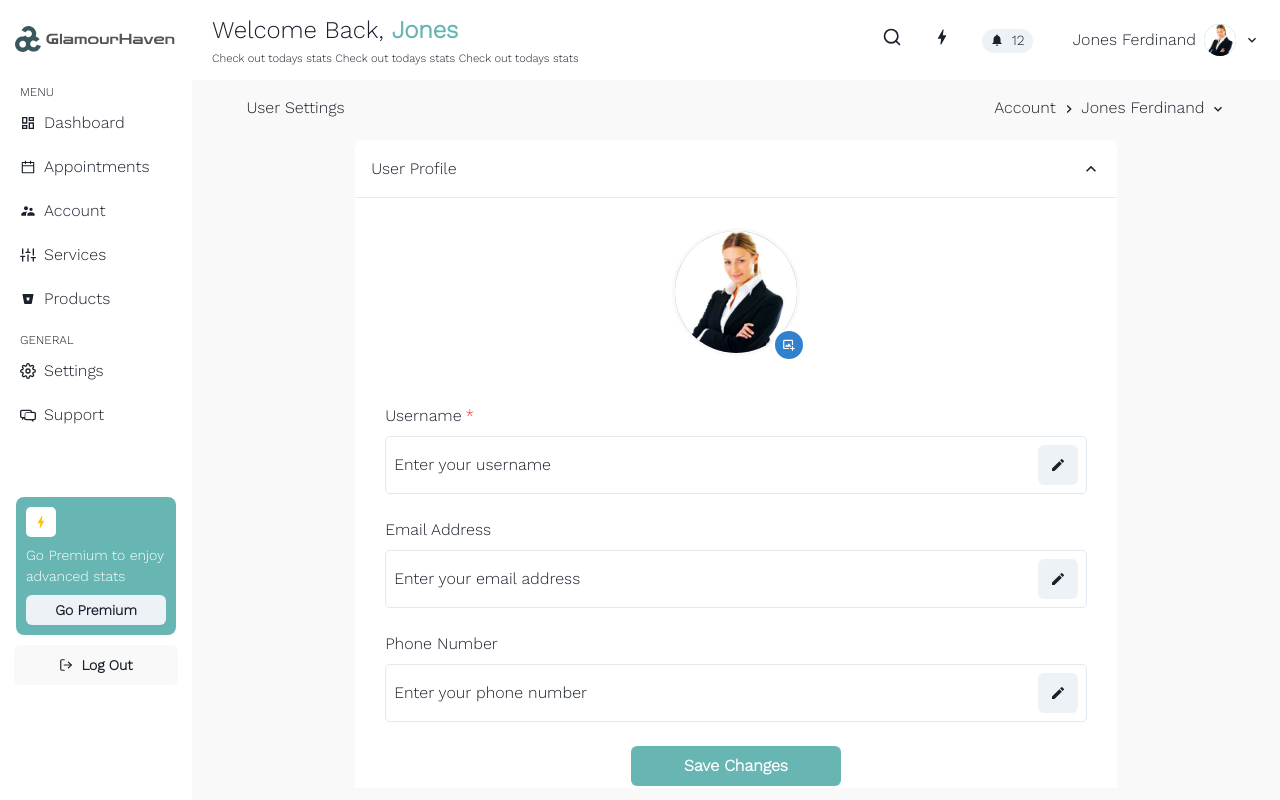
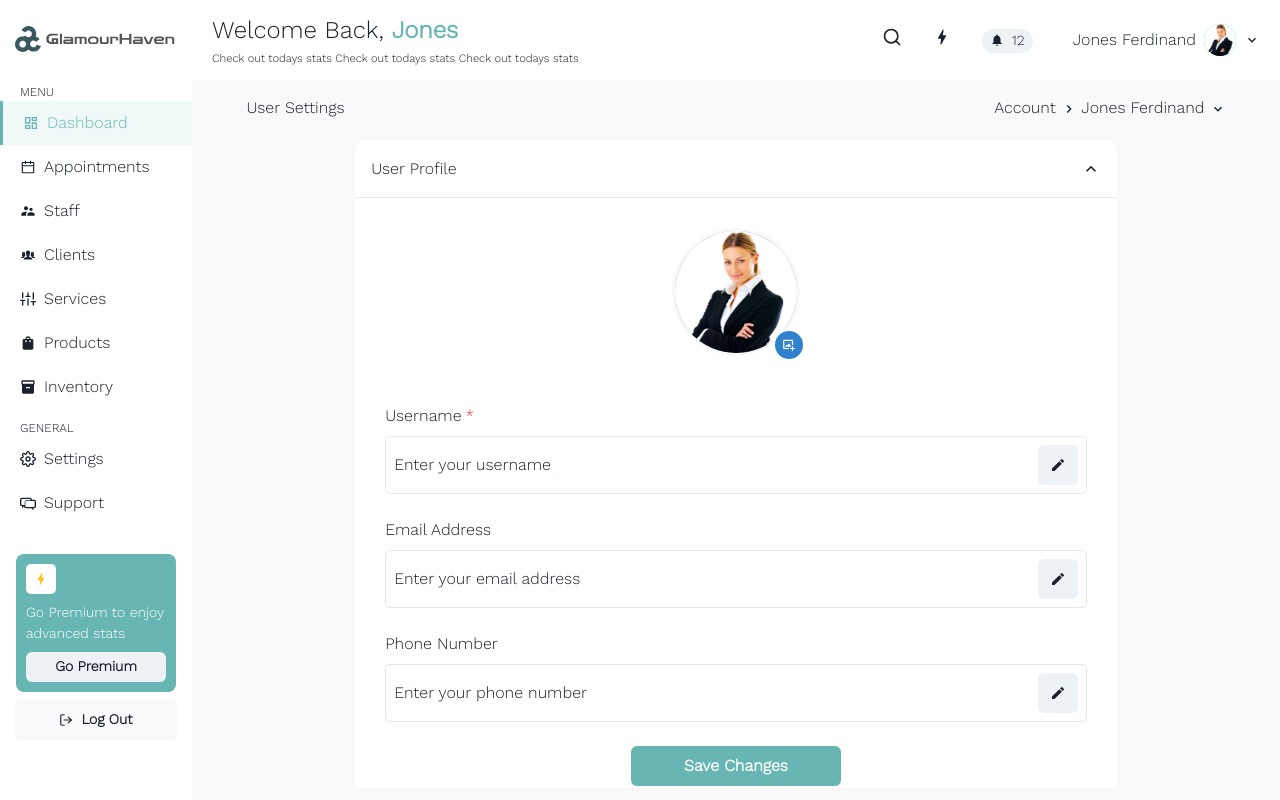
Before and after one commit to ProjectXV/GlamourHaven, a React (Create React App) app in the folder client/: page /account/settings in a window 1280 px wide. Built offline with nearby package versions, Linux system fonts and the light colour scheme.

Commit message:
Refactored Sidebar Code

```diff
--- a/client/src/App.css
+++ b/client/src/App.css
@@ -4,6 +4,13 @@
   text-align: center;
   font-family: "Work Sans";
   background-color: #fffdfa;
+}
+
+.active-sidebaritem {
+  color: #67b6b3;
+  border-left-width: 3px;
+  border-left-color: #67b6b3;
+  background-color: #eff9f8;
 }
 
 /* Works on Firefox */
--- a/client/src/components/Sidebar.js
+++ b/client/src/components/Sidebar.js
@@ -1,23 +1,115 @@
 import React from "react";
-import {
-  Box,
-  HStack,
-  VStack,
-  Text,
-  Button,
-  // Divider,
-  Link,
-  Center,
-} from "@chakra-ui/react";
+import { Box, HStack, VStack, Text, Button, Center } from "@chakra-ui/react";
 import { RiDashboardLine } from "react-icons/ri";
 import { AiOutlineCalendar } from "react-icons/ai";
-import { MdSupervisorAccount, MdBolt } from "react-icons/md";
+import {
+  MdSupervisorAccount,
+  MdBolt,
+  MdShoppingBag,
+  MdInventory,
+} from "react-icons/md";
 import { FiSliders, FiSettings, FiLogOut } from "react-icons/fi";
-import { CgBitbucket } from "react-icons/cg";
 import { TiMessages } from "react-icons/ti";
+import { IoIosPeople } from "react-icons/io";
 import Logo from "./Logo";
+import "../App.css";
+import { Link } from "react-router-dom";
+
+const SideBarItemData = [
+  {
+    id: 0,
+    item_name: "Dashboard",
+    icon: RiDashboardLine,
+    route: `/admin/dashboard`,
+  },
+  {
+    id: 1,
+    item_name: "Appointments",
+    icon: AiOutlineCalendar,
+    route: `/admin/dashboard`,
+  },
+  {
+    id: 2,
+    item_name: "Staff",
+    icon: MdSupervisorAccount,
+    route: `/admin/dashboard`,
+  },
+  {
+    id: 3,
+    item_name: "Clients",
+    icon: IoIosPeople,
+    route: `/admin/clients`,
+  },
+  {
+    id: 4,
+    item_name: "Services",
+    icon: FiSliders,
+    route: `/admin/dashboard`,
+  },
+  {
+    id: 5,
+    item_name: "Products",
+    icon: MdShoppingBag,
+    route: `/products`,
+  },
+  {
+    id: 6,
+    item_name: "Inventory",
+    icon: MdInventory,
+    route: `/admin/inventory`,
+  },
+  {
+    id: 7,
+    item_name: "Settings",
+    icon: FiSettings,
+    route: `/account/settings`,
+  },
+  {
+    id: 8,
+    item_name: "Support",
+    icon: TiMessages,
+    route: `/contact`,
+  },
+];
+
+const SideBarItem = (props) => {
+  return (
+    <HStack
+      _hover={{ color: "brand.300" }}
+      cursor="pointer"
+      py="10px"
+      pl="20px"
+      className="sidebaritem"
+      id={`sidebaritem-${props.index}`}
+      onClick={() => props.setCurrent(props.index)}
+    >
+      <props.icon boxSize={30} pl="20px" />
+      <Link to={props.route}>{props.item_name}</Link>
+    </HStack>
+  );
+};
 
 const Sidebar = () => {
+  const [current, setCurrent] = React.useState(0);
+
+  //logic to set active sidebar item
+  React.useEffect(() => {
+    var sidebarItemsArray = document.getElementsByClassName("sidebaritem");
+    var i;
+    for (i = 0; i < sidebarItemsArray.length; i++) {
+      sidebarItemsArray[i].className = sidebarItemsArray[i].className.replace(
+        "active-sidebaritem",
+        ""
+      );
+      if (sidebarItemsArray.length > 0) {
+        sidebarItemsArray[i].classList.remove("active-sidebaritem");
+      }
+      const itemIndex = current;
+      if (sidebarItemsArray[itemIndex] !== undefined)
+        sidebarItemsArray[itemIndex].className += " active-sidebaritem";
+    }
+  }, [current]);
+
   return (
     <Box pt="20px" width="15vw" h="100vh" bg="white">
       <Box mb="25px" alignItems="center" pl="15px">
@@ -27,107 +119,18 @@ const Sidebar = () => {
         <Text align="left" pl="20px" fontSize="xs">
           MENU
         </Text>
-        <HStack
-          _hover={{
-            color: "brand.300",
-            borderLeftWidth: "3px",
-            borderLeftColor: "brand.300",
-            bg: "brand.200",
-          }}
-          _focus={{
-            color: "brand.300",
-            borderLeftWidth: "3px",
-            borderLeftColor: "brand.300",
-            bg: "brand.200",
-          }}
-          cursor="pointer"
-          py="10px"
-          pl="20px"
-        >
-          <RiDashboardLine boxSize={30} pl="20px" />
-          <Link>Dashboard</Link>
-        </HStack>
-        <HStack
-          _hover={{
-            color: "brand.300",
-            borderLeftWidth: "3px",
-            borderLeftColor: "brand.300",
-            bg: "brand.200",
-          }}
-          _focus={{
-            color: "brand.300",
-            borderLeftWidth: "3px",
-            borderLeftColor: "brand.300",
-            bg: "brand.200",
-          }}
-          cursor="pointer"
-          py="10px"
-          pl="20px"
-        >
-          <AiOutlineCalendar />
-          <Link>Appointments</Link>
-        </HStack>
-        <HStack
-          _hover={{
-            color: "brand.300",
-            borderLeftWidth: "3px",
-            borderLeftColor: "brand.300",
-            bg: "brand.200",
-          }}
-          _focus={{
-            color: "brand.300",
-            borderLeftWidth: "3px",
-            borderLeftColor: "brand.300",
-            bg: "brand.200",
-          }}
-          cursor="pointer"
-          py="10px"
-          pl="20px"
-        >
-          <MdSupervisorAccount />
-          <Link>Account</Link>
-        </HStack>
-        <HStack
-          _hover={{
-            color: "brand.300",
-            borderLeftWidth: "3px",
-            borderLeftColor: "brand.300",
-            bg: "brand.200",
-          }}
-          _focus={{
-            color: "brand.300",
-            borderLeftWidth: "3px",
-            borderLeftColor: "brand.300",
-            bg: "brand.200",
-          }}
-          cursor="pointer"
-          py="10px"
-          pl="20px"
-        >
-          <FiSliders />
-          <Link>Services</Link>
-        </HStack>
-        <HStack
-          _hover={{
-            color: "brand.300",
-            borderLeftWidth: "3px",
-            borderLeftColor: "brand.300",
-            bg: "brand.200",
-          }}
-          _focus={{
-            color: "brand.300",
-            borderLeftWidth: "3px",
-            borderLeftColor: "brand.300",
-            bg: "brand.200",
-          }}
-          cursor="pointer"
-          py="10px"
-          pl="20px"
-        >
-          <CgBitbucket />
-          <Link>Products</Link>
-        </HStack>
-        {/* <Divider bg="#EBEBEB" w="80%" ml="20px" /> */}
+        {SideBarItemData.slice(0, 7).map((item) => {
+          return (
+            <SideBarItem
+              item_name={item.item_name}
+              icon={item.icon}
+              index={item.id}
+              setCurrent={setCurrent}
+              route={item.route}
+            />
+          );
+        })}
+
         <Text
           align="left"
           pl="20px"
@@ -137,48 +140,21 @@ const Sidebar = () => {
         >
           GENERAL
         </Text>
-        <HStack
-          _hover={{
-            color: "brand.300",
-            borderLeftWidth: "3px",
-            borderLeftColor: "brand.300",
-            bg: "brand.200",
-          }}
-          _focus={{
-            color: "brand.300",
-            borderLeftWidth: "3px",
-            borderLeftColor: "brand.300",
-            bg: "brand.200",
-          }}
-          cursor="pointer"
-          py="10px"
-          pl="20px"
-        >
-          <FiSettings />
-          <Link>Settings</Link>
-        </HStack>
-        <HStack
-          _hover={{
-            color: "brand.300",
-            borderLeftWidth: "3px",
-            borderLeftColor: "brand.300",
-            bg: "brand.200",
-          }}
-          _focus={{
-            color: "brand.300",
-            borderLeftWidth: "3px",
-            borderLeftColor: "brand.300",
-            bg: "brand.200",
-          }}
-          cursor="pointer"
-          py="10px"
-          pl="20px"
-        >
-          <TiMessages />
-          <Link>Support</Link>
-        </HStack>
+        {SideBarItemData.slice(7).map((item) => {
+          return (
+            <SideBarItem
+              item_name={item.item_name}
+              icon={item.icon}
+              index={item.id}
+              setCurrent={setCurrent}
+              route={item.route}
+            />
+          );
+        })}
       </Box>
-      <Box alignContent="left" mx={4} bg="#67B6B3" rounded="lg" mt="60px">
+
+      <VStack alignSelf="baseline" mt="15%">
+        <Box alignContent="left" mx={4} bg="#67B6B3" rounded="lg">
           <VStack alignItems="left" p="10px">
             <Center
               w="30px"
@@ -198,7 +174,7 @@ const Sidebar = () => {
           </VStack>
         </Box>
         <Button
-        mt="10px"
+          // mt="10px"
           mx="auto"
           w="85%"
           alignItems="center"
@@ -208,6 +184,7 @@ const Sidebar = () => {
         >
           Log Out
         </Button>
+      </VStack>
     </Box>
   );
 };
```
Lines whose indentation alone changed are shown as unchanged.
